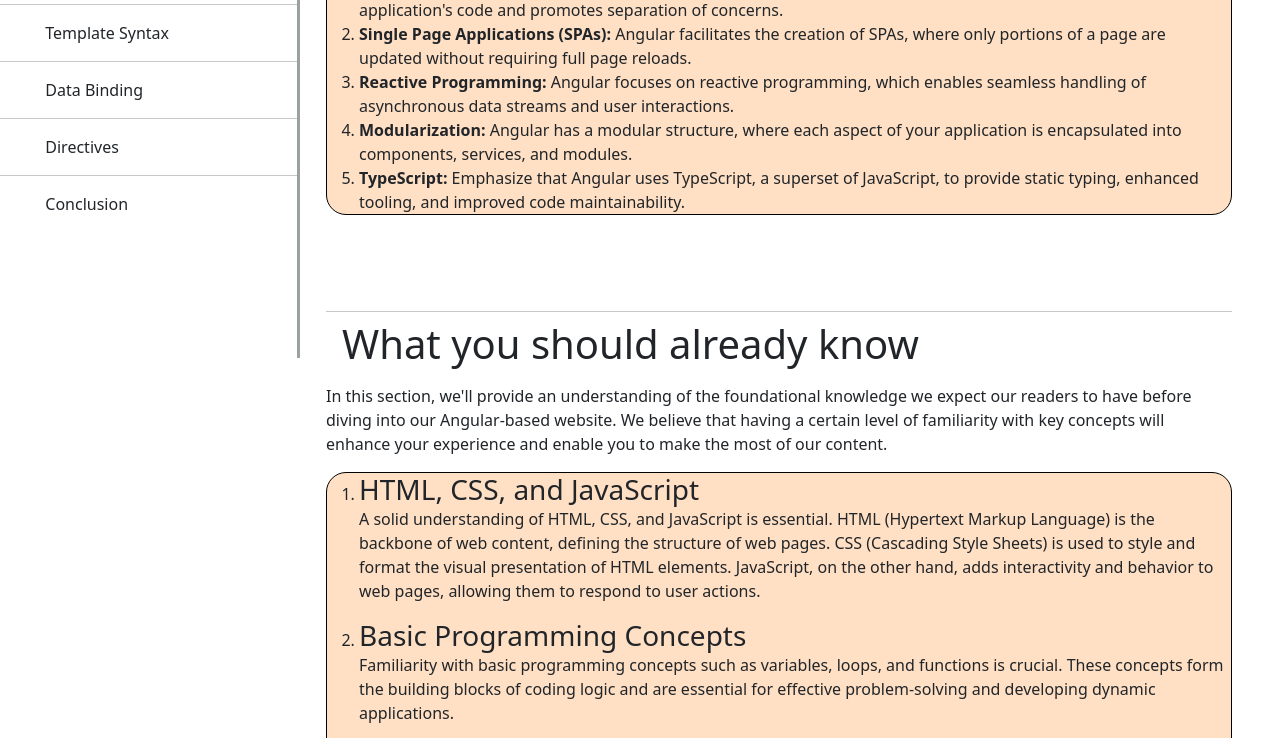
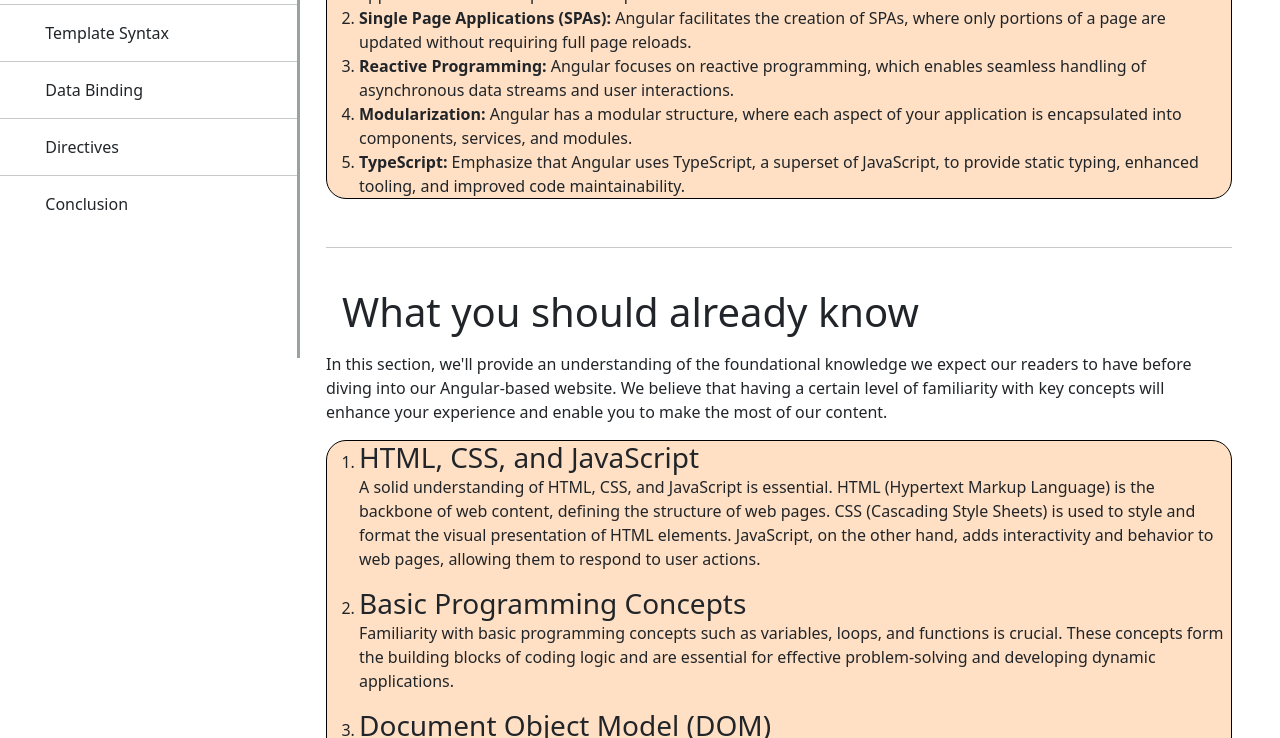
Before and after one commit to MicahDitto/Angular-Tech-Doc, a plain HTML site: page index.html in a window 1280 px wide. Shown: the part 442-1180 px from the top of the page. Drawn offline with nearby package versions, Linux system fonts and the light colour scheme.

Commit message:
Margin change

```diff
--- a/styles.css
+++ b/styles.css
@@ -77,7 +77,7 @@
   color: #ff7f50;
 }
 main hr {
-  margin: 6rem 0rem 0rem 0rem;
+  margin: 3rem 0rem 2rem 0rem;
 
 }
 
```
